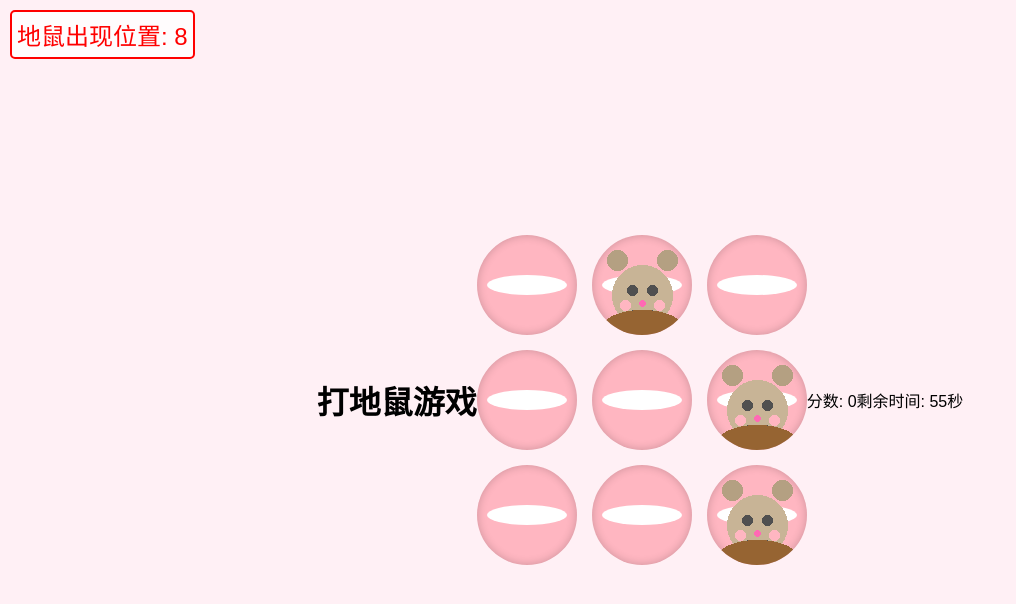
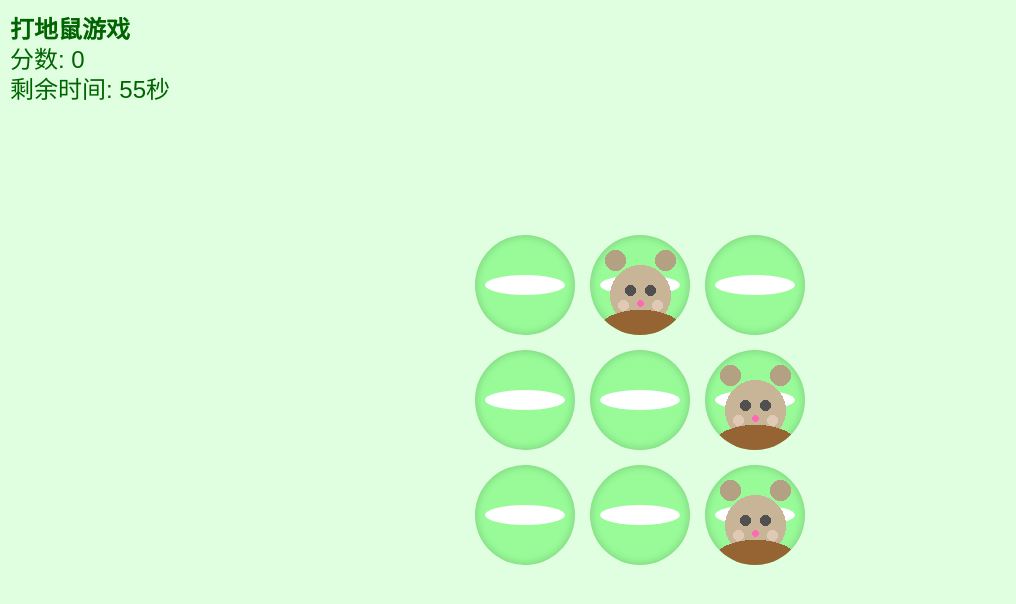
Before and after one commit to craig7351/whack-a-mole, a plain HTML site: page index.html in a window 1280 px wide. Shown: the whole page, without its empty margins (0-1016 px from the left). Drawn offline with Linux system fonts and the light colour scheme.

Commit message:
move string to left

```diff
--- a/index.html
+++ b/index.html
@@ -9,11 +9,28 @@
             font-family: Arial, sans-serif;
             margin: 0;
             padding: 0;
-            background-color: #FFF0F5; /* 淡紫色背景 */
+            background-color: #E0FFE0; /* 淡绿色背景 */
             display: flex;
             justify-content: center;
             align-items: center;
             height: 100vh;
+            position: relative;
+        }
+        h1, #score, #timer {
+            position: absolute;
+            left: 10px;
+            margin: 0;
+            font-size: 24px;
+            color: #006400; /* 深绿色文字 */
+        }
+        h1 {
+            top: 10px;
+        }
+        #score {
+            top: 40px;
+        }
+        #timer {
+            top: 70px;
         }
         .grid {
             display: grid;
@@ -24,7 +41,7 @@
         .hole {
             width: 100px;
             height: 100px;
-            background: #FFB6C1; /* 淺粉紅 */
+            background: #98FB98; /* 淺綠色 */
             border-radius: 50%;
             position: relative;
             box-shadow: inset 0 0 10px rgba(0, 0, 0, 0.2);
@@ -63,12 +80,9 @@
             background-image: url('dizzy-mole.png'); /* 晕倒状态的地鼠图片 */
             transform: rotate(20deg) scale(0.9); /* 添加旋转和缩放效果 */
         }
-        #score, #timer {
-            margin: 5px 0;
-        }
         #debug {
             position: absolute;
-            top: 10px;
+            top: 100px;
             left: 10px;
             font-size: 24px;
             color: red;
@@ -77,11 +91,14 @@
             border: 2px solid red;
             border-radius: 5px;
             z-index: 10;
+            display: none; /* 默认隐藏 */
         }
     </style>
 </head>
 <body>
     <h1>打地鼠游戏</h1>
+    <div id="score">分数: 0</div>
+    <div id="timer">剩余时间: 60秒</div>
     <div id="debug">调试信息</div>
     <div id="game" class="grid">
         <div class="hole" data-index="7"><div class="mole"></div></div> <!-- 7 -->
@@ -94,10 +111,9 @@
         <div class="hole" data-index="2"><div class="mole"></div></div> <!-- 2 -->
         <div class="hole" data-index="3"><div class="mole"></div></div> <!-- 3 -->
     </div>
-    <div id="score">分数: 0</div>
-    <div id="timer">剩余时间: 60秒</div>
 
     <script>
+        const DEBUG_MODE = 0; // 设置为1以显示调试信息
         let score = 0;
         let timeLeft = 60;
         let moleInterval;
@@ -107,6 +123,10 @@
         const scoreDisplay = document.getElementById('score');
         const timerDisplay = document.getElementById('timer');
         const debugDisplay = document.getElementById('debug');
+
+        if (DEBUG_MODE) {
+            debugDisplay.style.display = 'block';
+        }
 
         // 映射数组，将地鼠位置映射到键盘数字
         const indexMapping = [7, 8, 9, 4, 5, 6, 1, 2, 3];
@@ -121,7 +141,9 @@
                         const mappedIndex = indexMapping[randomIndex]; // 获取映射后的索引
                         moles[randomIndex].classList.add('show'); // 显示地鼠
                         moles[randomIndex].classList.remove('hit'); // 移除击中效果
-                        debugDisplay.textContent = `地鼠出现位置: ${mappedIndex}`; // 显示地鼠出现的位置
+                        if (DEBUG_MODE) {
+                            debugDisplay.textContent = `地鼠出现位置: ${mappedIndex}`; // 显示地鼠出现的位置
+                        }
                     }
                 }
                 if (activeMoles.size >= maxMoles) {
@@ -157,7 +179,9 @@
         document.addEventListener('keydown', (event) => {
             const key = event.key;
             if (key >= 1 && key <= 9) {
-                debugDisplay.textContent = `你按下了: ${key}`;
+                if (DEBUG_MODE) {
+                    debugDisplay.textContent = `你按下了: ${key}`;
+                }
                 const index = indexMapping.indexOf(parseInt(key)); // 找到按键对应的索引
                 if (index !== -1 && moles[index].classList.contains('show')) {
                     score += (timeLeft > 40) ? 100 : 200; // 根据时间加分
@@ -168,7 +192,7 @@
                         moles[index].classList.remove('show');
                     }, 500); // 显示晕倒效果的时间
                 }
-            } else {
+            } else if (DEBUG_MODE) {
                 debugDisplay.textContent = '';
             }
         });
```
